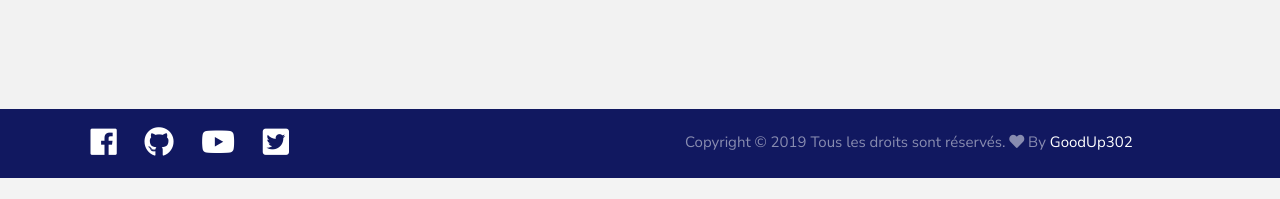
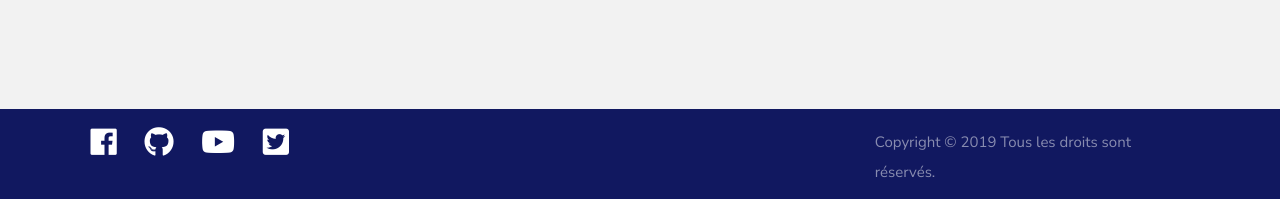
Before and after one commit to Goodup302/portfolio-blog, a PHP site: page /index.php?p=home in a window 1280 px wide. Shown: the part 2240-2439 px from the top of the page. Before the commit the page ends 2418 px from the top, so only its background shows below. Run offline with PHP 8.4, Linux system fonts and the light colour scheme; some libraries are stand-ins or nearby versions.

Commit message:
Admin link has moved to footer
Signed-off-by: Goodup302 <j.f0471430704@gmail.com>

```diff
--- a/app/Controller/AppController.php
+++ b/app/Controller/AppController.php
@@ -52,9 +52,6 @@ class AppController extends Controller
     /**
      * Error 404 controller
      * @param null $error
-     * @throws \Twig_Error_Loader
-     * @throws \Twig_Error_Runtime
-     * @throws \Twig_Error_Syntax
      */
     public function error404($error = null)
     {
--- a/app/Table/UserTable.php
+++ b/app/Table/UserTable.php
@@ -52,9 +52,11 @@ class UserTable extends Table
      * @param $login
      * @param $password
      * @param $email
+     * @param bool $forceValidation
+     * @param bool $forceAdmin
      * @return array|bool|int|mixed
      */
-    public function register($username, $login, $password, $email)
+    public function register($username, $login, $password, $email, $forceValidation = false, $forceAdmin = false)
     {
         $userTable = new self();
         $args = array(
@@ -62,7 +64,9 @@ class UserTable extends Table
             'login' => $login,
             'password' => $this->hashPassword($password),
             'email' => $email,
-            'validatekey' => self::randomKey()
+            'validatekey' => self::randomKey(),
+            'validate' => intval($forceValidation),
+            'admin' => intval($forceAdmin)
         );
         $user = $userTable->insert($args);
         if ($user) {
--- a/app/views/admin/posts/add.twig
+++ b/app/views/admin/posts/add.twig
@@ -10,7 +10,7 @@
                 <h2>Ajouter un article</h2>
                 <form method="post">
                     {{ form.input('title', 'Titre', 'text') }}
-                    {{ form.input('image', 'Url image', 'url') }}
+                    {{ form.input('image', 'Url image', 'text', '/images/article.jpg') }}
                     {{ form.input('excerpt', 'Extrait', 'text') }}
                     {{ form.textarea('content', 'Contenu') }}
                     {{ form.submit('Ajouter') }}
--- a/app/views/templates/default.twig
+++ b/app/views/templates/default.twig
@@ -40,86 +40,32 @@
     ================================================== -->
 
     <header class="s-header header">
-
-{#        <div class="header__search">
-
-            <form role="search" method="get" class="header__search-form" action="#">
-                <label>
-                    <span class="hide-content">Search for:</span>
-                    <input type="search" class="search-field" placeholder="Type Keywords" value="" name="s" title="Search for:" autocomplete="off">
-                </label>
-                <input type="submit" class="search-submit" value="Search">
-            </form>
-
-            <a href="#0" title="Close Search" class="header__overlay-close">Close</a>
-
-        </div>  <!-- end header__search -->#}
-
         <a class="header__toggle-menu" href="#0" title="Menu"><span>Menu</span></a>
         <nav class="header__nav-wrap">
-
             <h2 class="header__nav-heading h6">Navigation</h2>
-
             <ul class="header__nav">
                 <li class="{{ currentPage('home') }}"><a href="index.php?p=home" title="">Accueil</a></li>
                 <li class="{{ currentPage('loop') }}"><a href="index.php?p=loop" title="">Article</a></li>
                 {% if logged %}
-                    {% if logged_user.admin %}
-                        <li class="{{ currentPagePrefix('admin_') }}"><a href="index.php?p=admin_posts" title="">Administration</a></li>
-                    {% endif %}
                     <li class="{{ currentPage('account') }}"><a href="index.php?p=account" title="">Mon compte</a></li>
                     <li><a href="index.php?p=auth&action=logout" title="">Se déconnecter</a></li>
                 {% else %}
                     <li class="{{ currentPage('auth') }}"><a href="index.php?p=auth&action=login" title="">Connection</a></li>
                 {% endif %}
-            </ul> <!-- end header__nav -->
-
+            </ul>
             <a href="#0" title="Close Menu" class="header__overlay-close close-mobile-menu">Close</a>
-
-        </nav> <!-- end header__nav-wrap -->
-
-    </header> <!-- s-header -->
+        </nav>
+    </header>
 
     {% block content %}
     {% endblock %}
 
     <!-- s-footer
-================================================== -->
+    ================================================== -->
     <footer class="s-footer">
-{#        <div class="s-footer__main">
-            <div class="row">
-
-                <div class="col-six tab-full s-footer__about">
-                    <h4>About Wordsmith</h4>
-                    <p>Fugiat quas eveniet voluptatem natus. Placeat error temporibus magnam sunt optio aliquam. Ut ut occaecati placeat at.
-                        Fuga fugit ea autem. Dignissimos voluptate repellat occaecati minima dignissimos mollitia consequatur.
-                        Sit vel delectus amet officiis repudiandae est voluptatem. Tempora maxime provident nisi et fuga et enim exercitationem ipsam. Culpa error
-                        temporibus magnam est voluptatem.</p>
-
-                </div> <!-- end s-footer__about -->
-
-                <div class="col-six tab-full s-footer__subscribe">
-
-                    <h4>Our Newsletter</h4>
-
-                    <p>Sit vel delectus amet officiis repudiandae est voluptatem. Tempora maxime provident nisi et fuga et enim exercitationem ipsam. Culpa consequatur occaecati.</p>
-
-                    <div class="subscribe-form">
-                        <form id="mc-form" class="group" novalidate="true">
-                            <label for="mc-email" class="subscribe-message"></label>
-                            <input type="email" value="" name="EMAIL" class="email" id="mc-email" placeholder="Email Address" required="">
-
-                            <input type="submit" name="subscribe" value="Send">
-                        </form>
-                    </div>
-
-                </div> <!-- end s-footer__subscribe -->
-
-            </div>
-        </div> <!-- end s-footer__main -->#}
         <div class="s-footer__bottom">
             <div class="row">
-                <div class="col-six">
+                <div class="col-four">
                     <ul class="footer-social">
                         <li>
                             <a target="_blank" href="https://www.facebook.com/julienfernendes"><i class="fab fa-facebook"></i></a>
@@ -135,32 +81,34 @@
                         </li>
                     </ul>
                 </div>
-
-                <div class="col-six">
+                <div class="col-four">
+                    <div class="text-center">
+                        {% if logged_user.admin %}
+                            <a href="index.php?p=admin_posts" title="">Administration</a>
+                        {% endif %}
+                    </div>
+                </div>
+                <div class="col-four">
                     <div class="s-footer__copyright">
                         <span>
                             Copyright &copy; <script>document.write(new Date().getFullYear());</script>
-                            Tous les droits sont réservés. <i class="fa fa-heart" aria-hidden="true"></i>
-                            By <a target="_blank" href="http://goodup302.fr/">GoodUp302</a>
+                            Tous les droits sont réservés.
+                            {#<i class="fa fa-heart" aria-hidden="true"></i>
+                            By <a target="_blank" href="http://goodup302.fr/">GoodUp302</a>#}
                         </span>
                     </div>
                 </div>
 
             </div>
-        </div> <!-- end s-footer__bottom -->
-
+        </div>
         <div class="go-top">
             <a class="smoothscroll" title="Back to Top" href="#top"></a>
         </div>
-
-    </footer> <!-- end s-footer -->
-
-
-    <script src="https://code.jquery.com/jquery-3.3.1.slim.min.js" integrity="sha384-q8i/X+965DzO0rT7abK41JStQIAqVgRVzpbzo5smXKp4YfRvH+8abtTE1Pi6jizo" crossorigin="anonymous"></script>
+    </footer>
+    <script src="js/jquery-3.2.1.min.js"></script>
     <script src="https://cdnjs.cloudflare.com/ajax/libs/popper.js/1.14.3/umd/popper.min.js" integrity="sha384-ZMP7rVo3mIykV+2+9J3UJ46jBk0WLaUAdn689aCwoqbBJiSnjAK/l8WvCWPIPm49" crossorigin="anonymous"></script>
     <script src="https://stackpath.bootstrapcdn.com/bootstrap/4.1.3/js/bootstrap.min.js" integrity="sha384-ChfqqxuZUCnJSK3+MXmPNIyE6ZbWh2IMqE241rYiqJxyMiZ6OW/JmZQ5stwEULTy" crossorigin="anonymous"></script>
 
-    <script src="js/jquery-3.2.1.min.js"></script>
     <script src="js/plugins.js"></script>
     <script src="js/main.js"></script>
 </body>
--- a/public/index.php
+++ b/public/index.php
@@ -42,5 +42,5 @@ switch (App::load()) {
     case 'admin_comments_delete':
         (new Admin\CommentController())->delete(); break;
     default:
-        (new AppController())->error404('Cette page n\'existe pas ou plus !'); break;
+        (new AppController())->error404("Cette page n'existe pas ou plus !"); break;
 }
```
Also changed, not shown: README.md.
